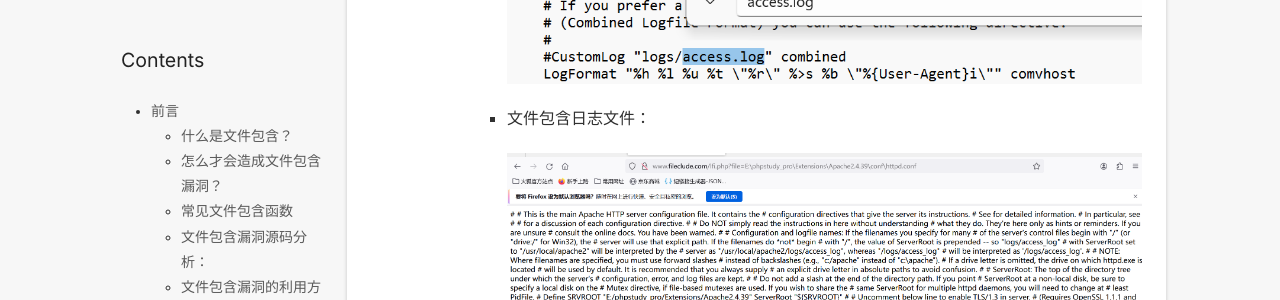
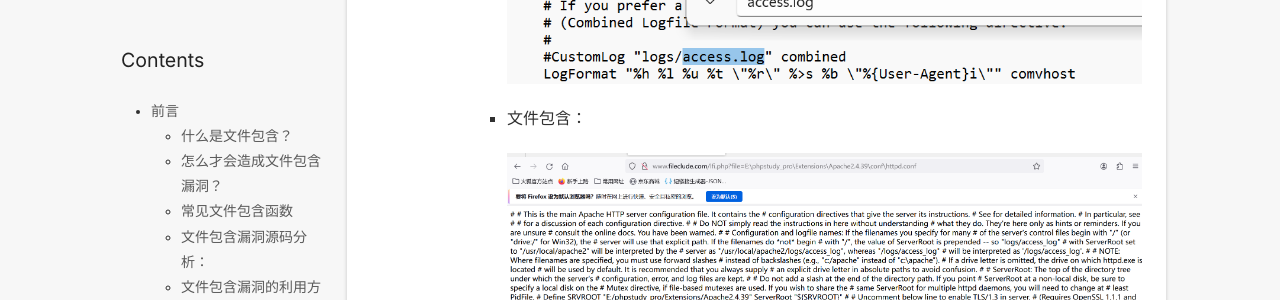
Before and after one commit to JWlovelearning/JWlovelearning.github.io, a Jekyll site: the page built from _posts/2023-10-11-post.md, in a window 1280 px wide and 900 px high, scrolled down 10423 px. Shown: the part 152-452 px from the top of the window. Built offline with Jekyll 4.4.1, drawn with Linux system fonts in a browser that asks for light colours; nearby versions of some CDN libraries; comment, search, counter and statistics services are not loaded.

Commit message:
Update 2023-10-11-post.md

```diff
--- a/_posts/2023-10-11-post.md
+++ b/_posts/2023-10-11-post.md
@@ -231,7 +231,7 @@ if(isset($_GET['submit']) && $_GET['filename']!=null){
 				![Alt text](/style/image/image55.png)
 				![Alt text](/style/image/image56.png)
 
-			+ 文件包含日志文件：
+			+ 文件包含：
 
 				![Alt text](/style/image/image57.png)
 
```
